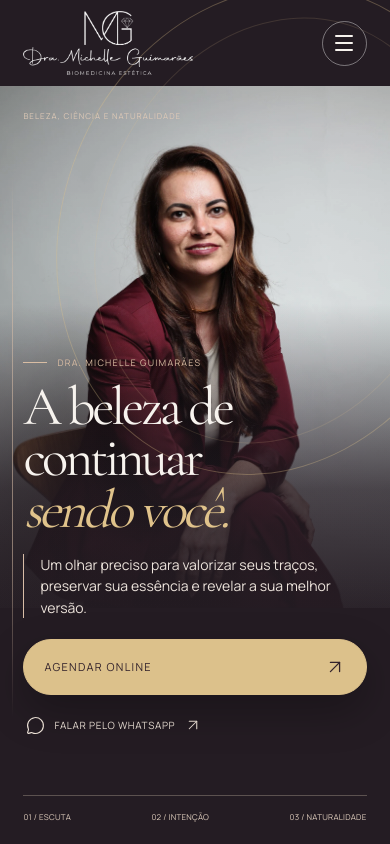
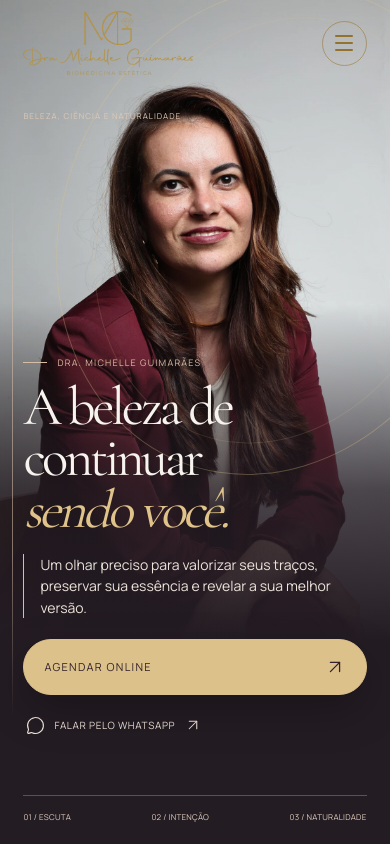
Before and after one commit to brunogbarbosa/dra-michelle-guimaraes, a Next.js app: page / in a window 390 px wide. Shown: the top 844 px of the page. Built offline with nearby package versions, Linux system fonts and the light colour scheme.

Commit message:
fix: remove mobile navigation band and use gold branding

```diff
--- a/app/michelle.css
+++ b/app/michelle.css
@@ -125,9 +125,12 @@ body .header.scrolled { background: #fbf4f5; color: #33232c; }
 @media (max-width: 900px) { .care-index a { padding-inline: 12px; gap: 10px; } .care-index strong { font-size: 29px; } .care-index a > svg:first-of-type { display: none; } .courses-copy { padding: 65px 8%; } .courses-art { min-height: 620px; } }
 @media (max-width: 700px) {
   .header .brand-logo { width: 170px; height: 70px; }
+  body .header.scrolled { background: transparent; }
+  .header:not(.scrolled) .brand-logo, .header.scrolled .brand-logo { filter: brightness(0) saturate(100%) invert(58%) sepia(42%) saturate(600%) hue-rotate(4deg) brightness(92%) contrast(88%); }
+  .header:not(.scrolled) .mobile-menu, .header.scrolled .mobile-menu { color: #94712d; border-color: #94712d80; }
   .header-actions { gap: 0; }
   .header:not(.scrolled), .header.scrolled { height: 86px; padding-inline: 6%; }
-  .campaign-portrait { inset: 86px 0 28%; }
+  .campaign-portrait { inset: 0; }
   .campaign-silhouette { mask-image: none; }
   .campaign-original { object-position: center top; }
   .campaign::before { background: linear-gradient(180deg, transparent 0%, transparent 36%, #241c23c4 58%, #241c23 76%, #241c23 100%); }
```
Also changed, not shown: 1 other file (tests, documents, lock files or other folders).
